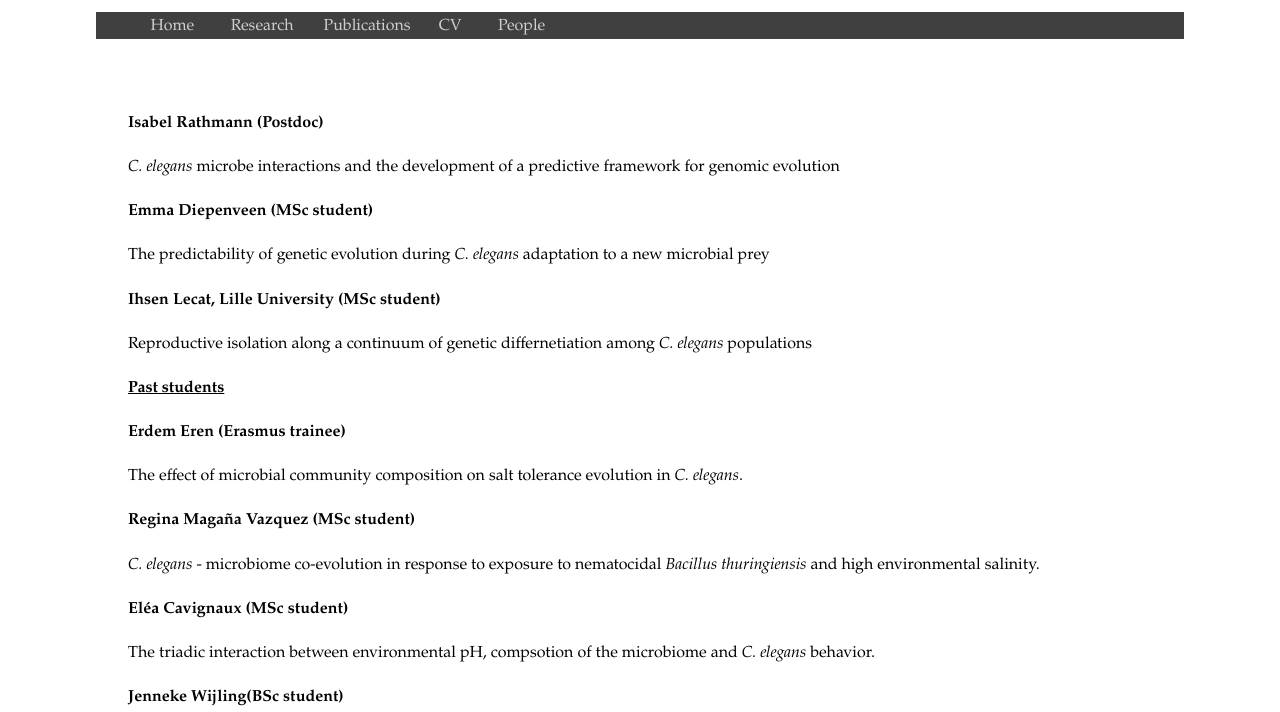
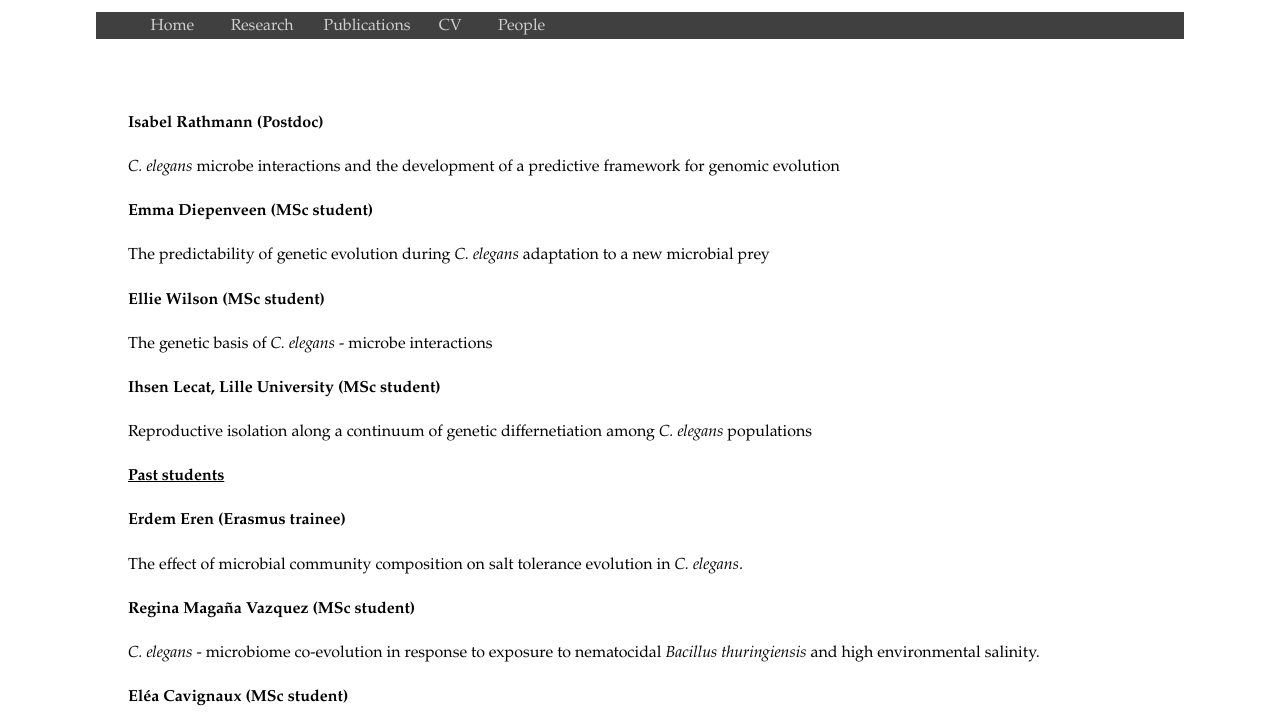
Before and after one commit to thomasblankers/thomasblankers.github.io, a plain HTML site: page people.html in a window 1280 px wide. Shown: the part 88-800 px from the top of the page. Drawn offline with nearby package versions, Linux system fonts and the light colour scheme.

Commit message:
update people

```diff
--- a/people.html
+++ b/people.html
@@ -31,6 +31,10 @@
 	<p><b>Emma Diepenveen (MSc student)</b></p>
 	<br>
 	<p>The predictability of genetic evolution during <i>C. elegans</i> adaptation to a new microbial prey</p>
+	<br>
+	<p><b>Ellie Wilson (MSc student)</b></p>
+	<br>
+	<p>The genetic basis of  <i>C. elegans</i> - microbe interactions</p>
 	<br>
 	<p><b>Ihsen Lecat, Lille University (MSc student)</b></p>
 	<br>
```
